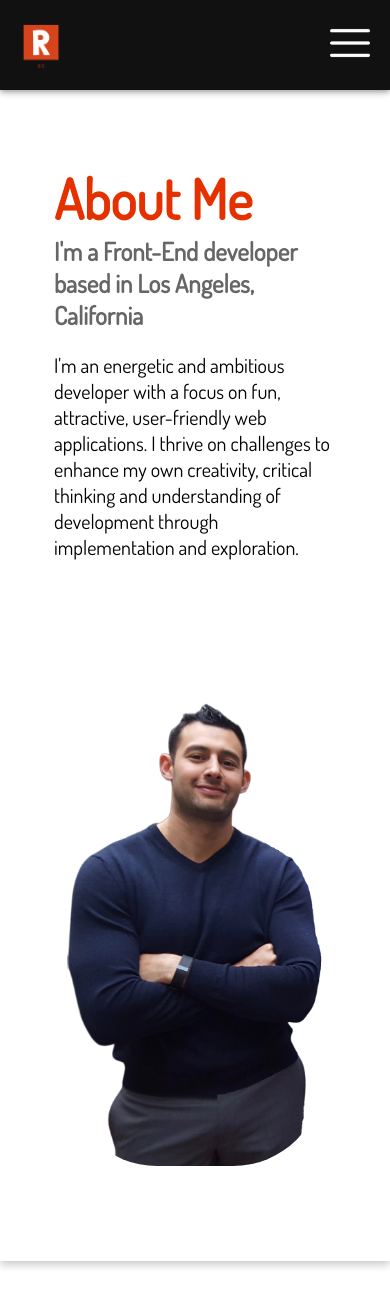
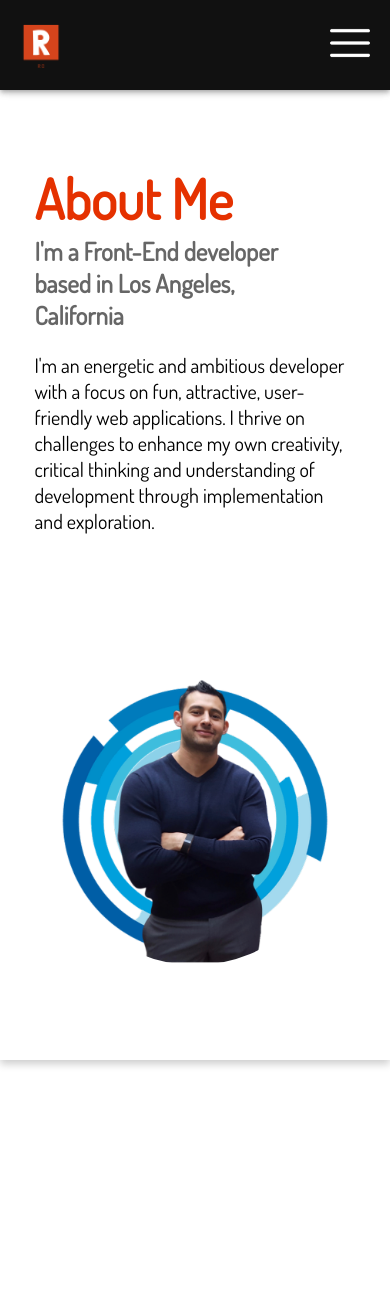
Before and after one commit to rcortez1775/NewPortfolio2019, a React (Create React App) app: page /about in a window 390 px wide. Shown: the top 1306 px of the page. After the commit the page ends 1140 px from the top, so only its background shows below. Built offline with nearby package versions, Linux system fonts and the light colour scheme.

Commit message:
updated about me image

```diff
--- a/src/components/about/about.css
+++ b/src/components/about/about.css
@@ -21,11 +21,11 @@
 }
 
 .me {
-    width: 16em;
+    width: 90%;
     margin-left: auto;
     margin-right: auto;
     display: block;
-    border-radius: 90px;
+    border-radius: 50%;
 }
 
 .container2 {
@@ -55,7 +55,7 @@
 
 @media screen and (max-width:1200px){
     .box2{
-        width: 40%;
+        width: 50%;
     }
     .me{
         margin-left: auto;
@@ -65,7 +65,7 @@
 
 @media screen and (max-width: 600px){
     .box2{
-        width: 80%;
+        width: 90%;
     }
     .me{
         margin-left: auto;
--- a/src/components/about/about.js
+++ b/src/components/about/about.js
@@ -1,7 +1,7 @@
 import { Component } from "react";
 import React from 'react';
 import './about.css';
-import Me from '../../images/me.png';
+import Me from '../../images/halo.png';
 
 
 class about extends Component {
```
Also changed, not shown: src/images/halo.png (added), src/images/salute.png (deleted).
